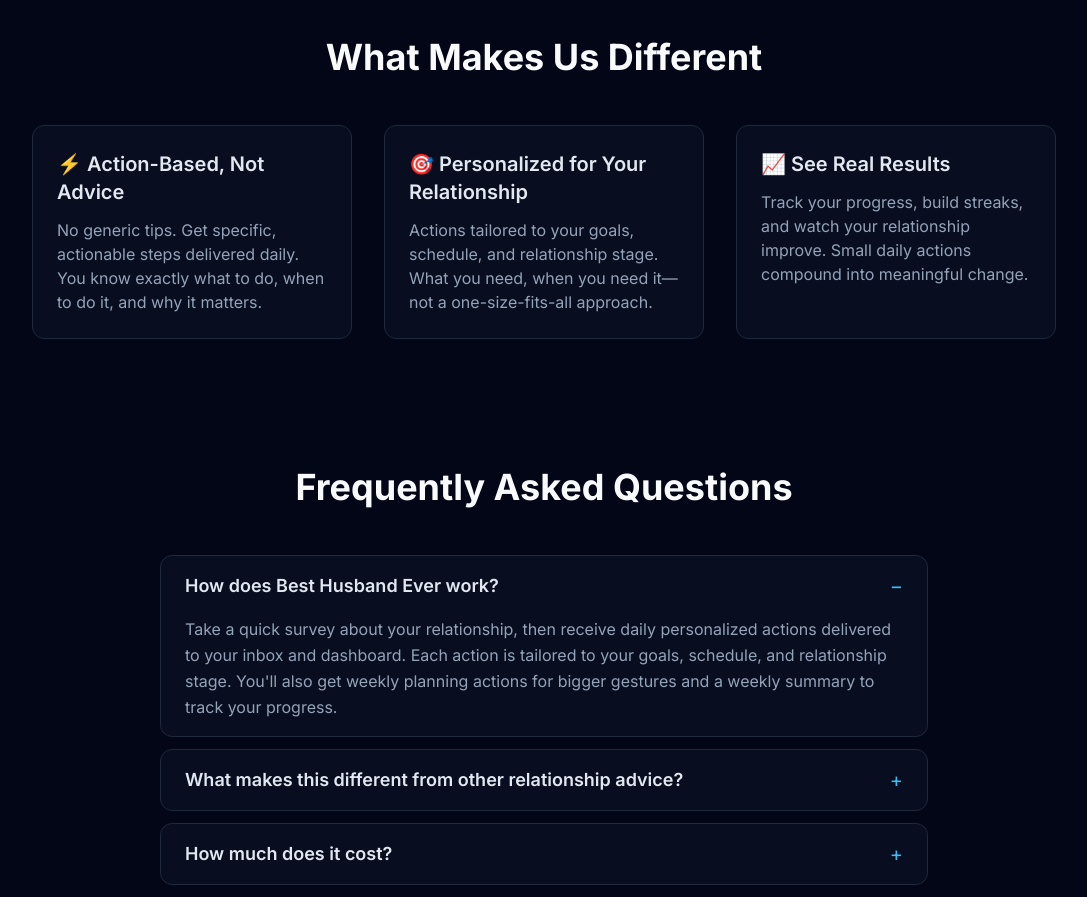
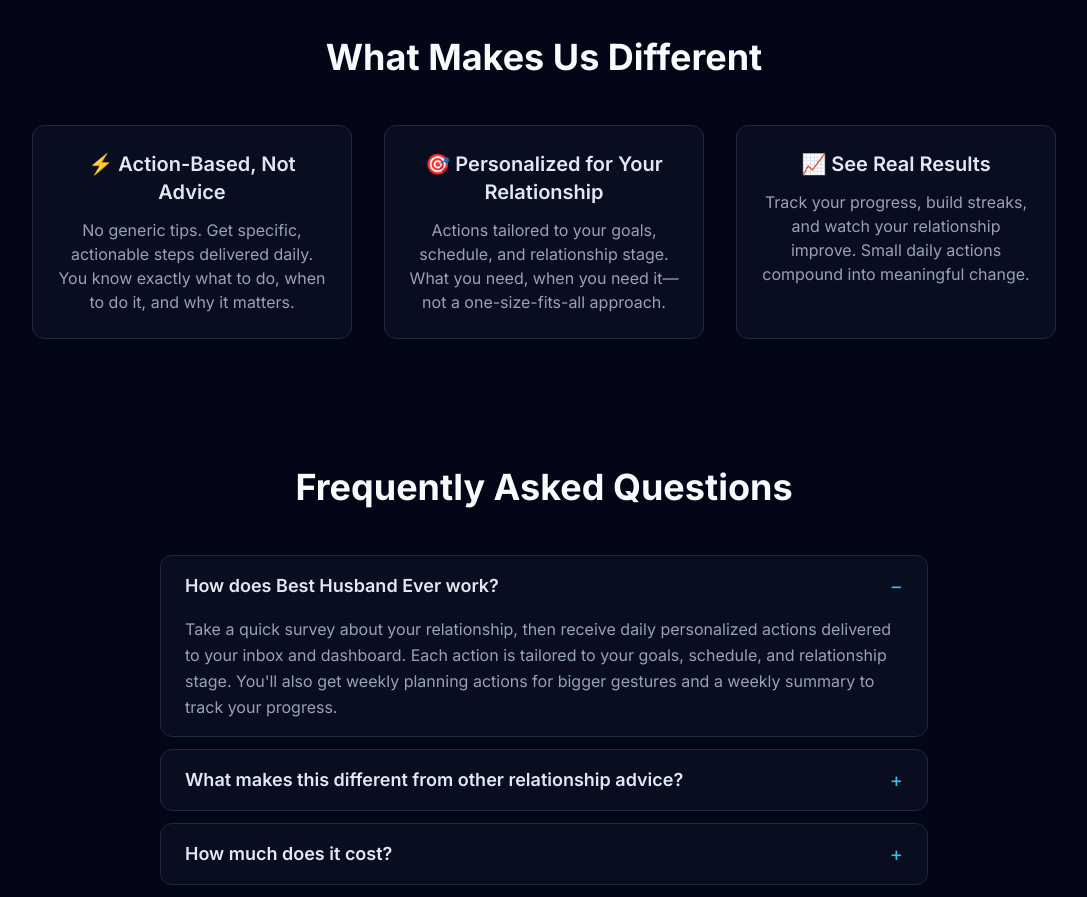
Before and after one commit to loo83gh22-droid/Husband-Daily-Tips, a Next.js app: page / in a window 1280 px wide. Shown: the part 1420-2317 px from the top of the page, without its empty margins (96-1183 px from the left). Built offline with nearby package versions, Linux system fonts and the light colour scheme; no server answers.

Commit message:
Center-align content in What Makes Us Different cards - Add text-center to all three cards for visual consistency - Matches the center alignment of How It Works section

```diff
--- a/app/page.tsx
+++ b/app/page.tsx
@@ -468,19 +468,19 @@ export default async function Home() {
               What Makes Us Different
             </h2>
             <div className="grid md:grid-cols-3 gap-8 max-w-5xl mx-auto">
-              <div className="bg-slate-900/50 border border-slate-800 rounded-xl p-6">
+              <div className="bg-slate-900/50 border border-slate-800 rounded-xl p-6 text-center">
                 <h3 className="text-xl font-semibold text-slate-200 mb-3">⚡ Action-Based, Not Advice</h3>
                 <p className="text-slate-400">
                   No generic tips. Get specific, actionable steps delivered daily. You know exactly what to do, when to do it, and why it matters.
                 </p>
               </div>
-              <div className="bg-slate-900/50 border border-slate-800 rounded-xl p-6">
+              <div className="bg-slate-900/50 border border-slate-800 rounded-xl p-6 text-center">
                 <h3 className="text-xl font-semibold text-slate-200 mb-3">🎯 Personalized for Your Relationship</h3>
                 <p className="text-slate-400">
                   Actions tailored to your goals, schedule, and relationship stage. What you need, when you need it—not a one-size-fits-all approach.
                 </p>
               </div>
-              <div className="bg-slate-900/50 border border-slate-800 rounded-xl p-6">
+              <div className="bg-slate-900/50 border border-slate-800 rounded-xl p-6 text-center">
                 <h3 className="text-xl font-semibold text-slate-200 mb-3">📈 See Real Results</h3>
                 <p className="text-slate-400">
                   Track your progress, build streaks, and watch your relationship improve. Small daily actions compound into meaningful change.
```
